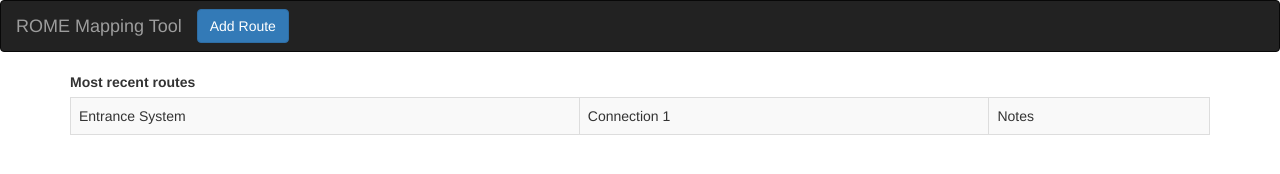
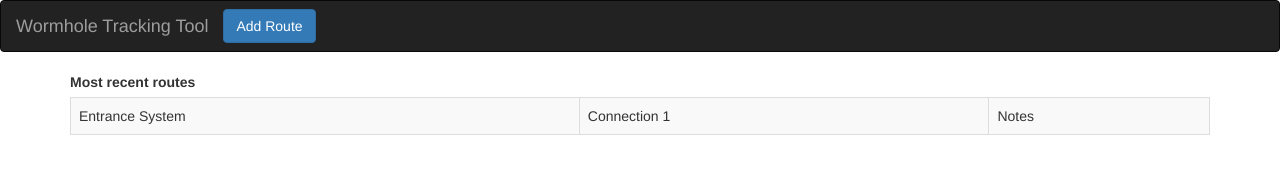
Before and after one commit to timothytavarez/whtracker, a plain HTML site: page public/index.html in a window 1280 px wide. Drawn offline with nearby package versions, Linux system fonts and the light colour scheme.

Commit message:
Update README. Add TODO comments to code.

```diff
--- a/public/index.html
+++ b/public/index.html
@@ -4,7 +4,7 @@
     <meta charset="utf-8">
     <meta http-equiv="X-UA-Compatible" content="IE=edge">
     <meta name="viewport" content="width=device-width, initial-scale=1">
-    <title>ROME Mapping Tool</title>
+    <title>Wormhole Tracking Tool</title>
 
     <!-- CSS/JS frontload dependencies -->
     <link href="assets/css/bootstrap.css" rel="stylesheet">
@@ -13,7 +13,7 @@
 
     <nav class="navbar navbar-inverse">
       <div class="container-fluid">
-        <a class="navbar-brand" ui-sref="homeRoot">ROME Mapping Tool</a>
+        <a class="navbar-brand" ui-sref="homeRoot">Wormhole Tracking Tool</a>
         <button type="button" ui-sref="mappingRoot" class="btn btn-primary navbar-btn">Add Route</button>
       </div>
     </nav>
--- a/public/mapping/mapping.controller.js
+++ b/public/mapping/mapping.controller.js
@@ -51,6 +51,8 @@
 
     }
 
+//   TODO function deleteRoute() will need to be delegated to the mapping service for consistency sake.
+
     function deleteRoute() {
 
       var route = vm.route;
--- a/public/mapping/mapping.service.js
+++ b/public/mapping/mapping.service.js
@@ -8,8 +8,6 @@
   mapping.$inject = ['FBURL', '$firebaseObject', '$state', '$firebaseArray'];
 
   function mapping (FBURL, $firebaseObject, $state, $firebaseArray) {
-
-//    var routeRef = new Firebase(FBURL + 'routes/');
 
     var routeRef = firebase.database().ref().child("routes");
 
@@ -30,6 +28,8 @@
 
     function createRoute(newRoute) {
       routeRef.push({
+
+//       TODO Will have to find out what new ID method is being used by the Firebase API
 //        id: Firebase.ServerValue.TIMESTAMP,
         entrance: newRoute.routeEntrance,
         connection1: newRoute.routeConnection1,
```
Also changed, not shown: README.md.
